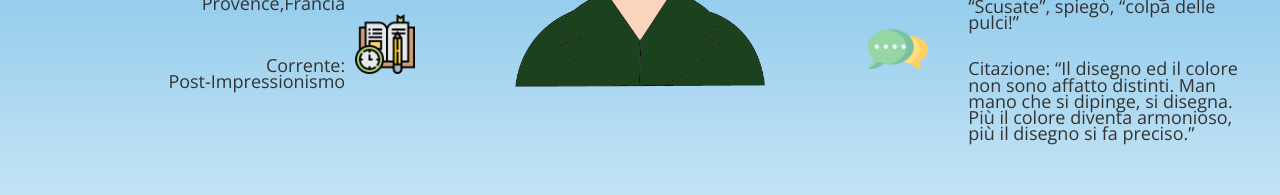
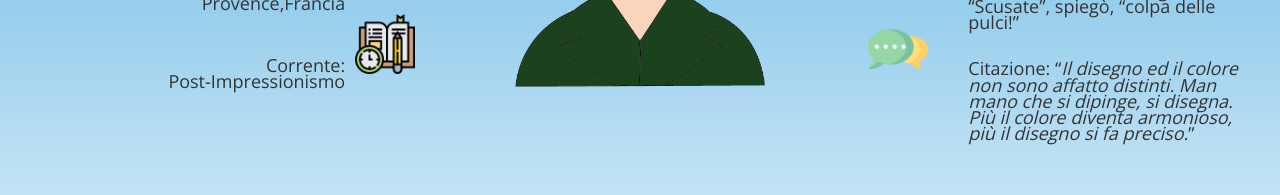
Before and after one commit to SandraAgostinelli/Curiositadartista, a plain HTML site: page artisti/cézanne.html in a window 1280 px wide. Shown: the part 351-546 px from the top of the page. Drawn offline with nearby package versions, Linux system fonts and the light colour scheme; a web font is replaced by a local one.

Commit message:
Update cézanne.html

```diff
--- a/artisti/cézanne.html
+++ b/artisti/cézanne.html
@@ -60,7 +60,7 @@
         <div>
             <p class="par-right">Opere più famose: <i>I giocatori di carte</i> 1895; <i>Mont Sainte-Victoire visto da Bellvue</i> 1895</p>
             <p class="par-right">Curiosità: Cézanne non si lavava spesso. Una volta partecipò a una cena di collezionisti d’arte e passò tutta la serata a grattarsi. “Scusate”, spiegò, “colpa delle pulci!”</p>
-            <p class="par-right">Citazione: “Il disegno ed il colore non sono affatto distinti. Man mano che si dipinge, si disegna. Più il colore diventa armonioso, più il disegno si fa preciso.”</p>
+            <p class="par-right">Citazione: “<i>Il disegno ed il colore non sono affatto distinti. Man mano che si dipinge, si disegna. Più il colore diventa armonioso, più il disegno si fa preciso.</i>”</p>
         </div>
     </div>
   </body>
```
